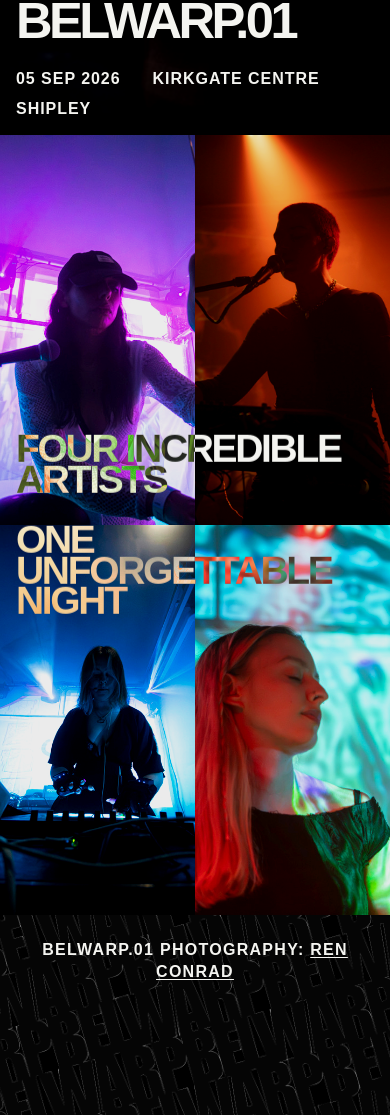
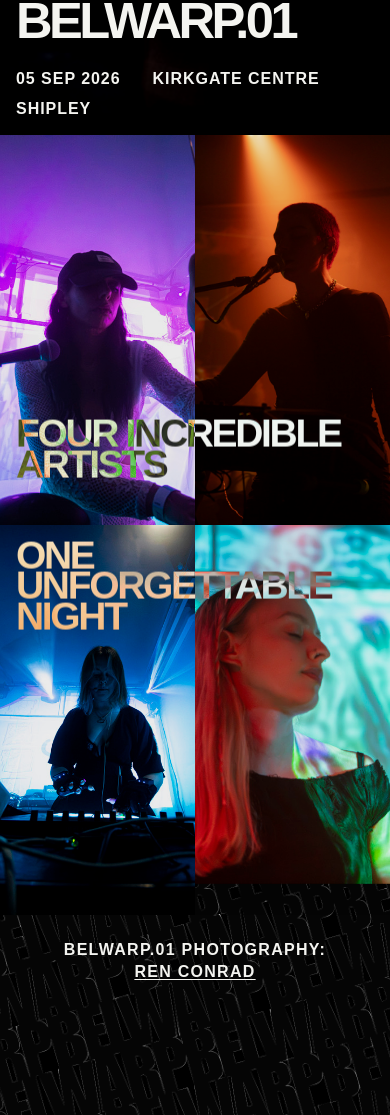
Before and after one commit to belwarp/site, a website built with webpack: page beta/index.html in a window 390 px wide. Shown: the part 8249-9364 px from the top of the page. Built offline with nearby package versions, Linux system fonts and the light colour scheme.

Commit message:
tweak styling for mobile

```diff
--- a/beta/index.html
+++ b/beta/index.html
@@ -283,31 +283,23 @@
     <section class="chapter chapter--grid">
 
       <div class="media-grid" aria-hidden="true">
-
-        <img
-          src="./assets/bwp01/kayla.jpg"
-          alt=""
-        >
-
-        <img
-          src="./assets/bwp01/drum-and-lace.jpg"
-          alt=""
-        >
-
-        <img
-          src="./assets/bwp01/noelle.jpg"
-          alt=""
-        >
-
-        <img
-          src="./assets/bwp01/cherry.jpg"
-          alt=""
-        >
-
+        <div class="media-grid__cell">
+          <img src="./assets/bwp01/kayla.jpg" alt="">
+        </div>
+        <div class="media-grid__cell">
+          <img src="./assets/bwp01/drum-and-lace.jpg" alt="">
+        </div>
+        <div class="media-grid__cell">
+          <img src="./assets/bwp01/noelle.jpg" alt="">
+        </div>
+        <div class="media-grid__cell">
+          <img src="./assets/bwp01/cherry.jpg" alt="">
+        </div>
       </div>
 
       <div class="chapter__overlay-text">
         FOUR INCREDIBLE ARTISTS
+        <br>
         <br>
         <br>
         ONE UNFORGETTABLE NIGHT
@@ -319,7 +311,7 @@
       BELWARP.01 PHOTOGRAPHY:
       <a href="https://www.instagram.com/333_renn_photography/"
          target="_blank"
-         rel="noopener noreferrer">REN CONRAD</a>
+         rel="noopener noreferrer">REN&nbsp;CONRAD</a>
     </p>
 
     <!-- ======================================================
@@ -480,8 +472,8 @@
     </h2>
 
     <p>
-      Occasional experimental / alternative music series
-      in Shipley, West Yorkshire
+      Occasional experimental&nbsp;/&nbsp;alternative music series
+      in Shipley, West&nbsp;Yorkshire
     </p>
 
     <p>
--- a/beta/styles.css
+++ b/beta/styles.css
@@ -701,47 +701,36 @@ a:focus-visible {
   z-index: 0;
 }
 
-.media-grid img {
+.media-grid__cell {
+  position: relative;
+  overflow: hidden;
+}
+
+.media-grid__cell img {
   width: 100%;
   height: 100%;
-
   object-fit: cover;
 
-  filter:
-    saturate(1.1)
-    contrast(1.05);
 }
 
-.media-grid img:nth-child(1) {
-  grid-column:
-    1 / 3;
-
-  grid-row:
-    1;
+.media-grid__cell:nth-child(1) {
+  grid-column: 1 / 3;
+  grid-row: 1;
 }
 
-.media-grid img:nth-child(2) {
-  grid-column:
-    3;
-
-  grid-row:
-    1 / 3;
+.media-grid__cell:nth-child(2) {
+  grid-column: 3;
+  grid-row: 1 / 3;
 }
 
-.media-grid img:nth-child(3) {
-  grid-column:
-    1;
-
-  grid-row:
-    2;
+.media-grid__cell:nth-child(3) {
+  grid-column: 1;
+  grid-row: 2;
 }
 
-.media-grid img:nth-child(4) {
-  grid-column:
-    2;
-
-  grid-row:
-    2;
+.media-grid__cell:nth-child(4) {
+  grid-column: 2;
+  grid-row: 2;
 }
 
 .chapter--grid::after {
@@ -1228,28 +1217,29 @@ a:focus-visible {
     height: 200vw;
   }
 
-  .media-grid img:nth-child(1) {
+  .media-grid__cell:nth-child(1) {
     grid-column: 1;
     grid-row: 1;
-    object-position: 50% 50%;
   }
 
-  .media-grid img:nth-child(2) {
+  .media-grid__cell:nth-child(2) {
     grid-column: 2;
     grid-row: 1;
-    object-position: 50% 50%;
   }
 
-  .media-grid img:nth-child(3) {
+  .media-grid__cell:nth-child(3) {
     grid-column: 1;
     grid-row: 2;
-    object-position: 50% 50%;
   }
 
-  .media-grid img:nth-child(4) {
+  .media-grid__cell:nth-child(4) {
     grid-column: 2;
     grid-row: 2;
+  }
+
+  .media-grid__cell:nth-child(4) img {
     object-position: 30% 50%;
+    transform: scale(1.05) translateY(-10%);
   }
 
   .chapter__overlay-text {
```
